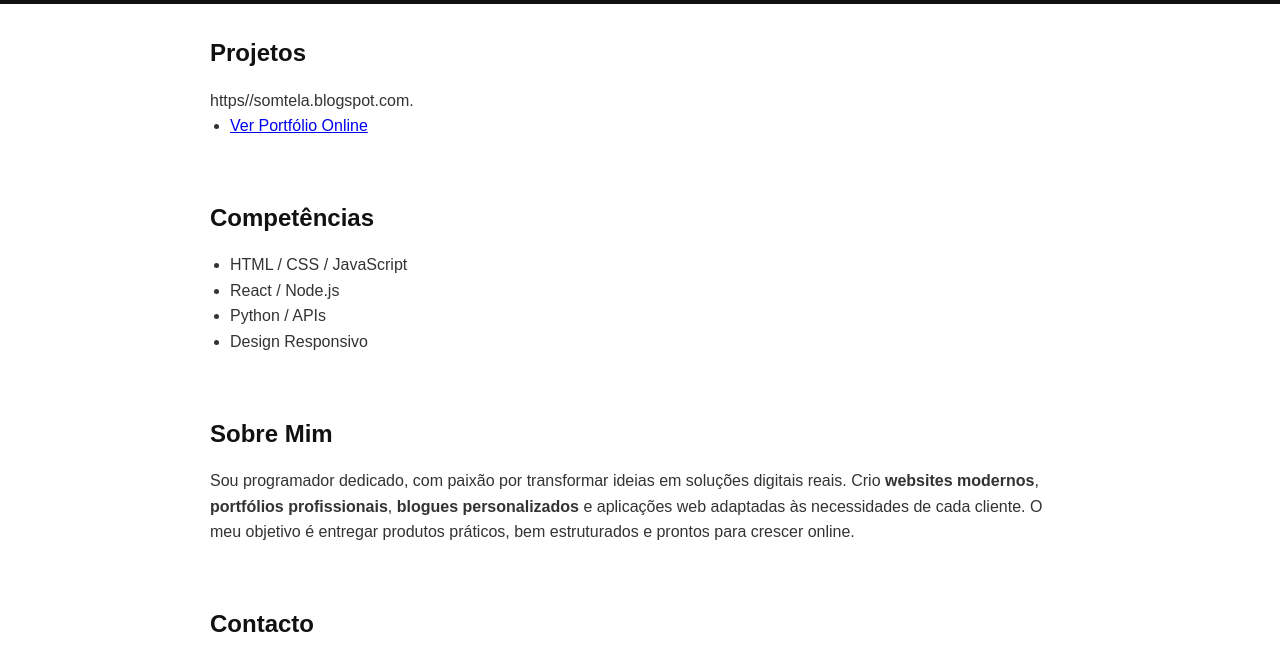
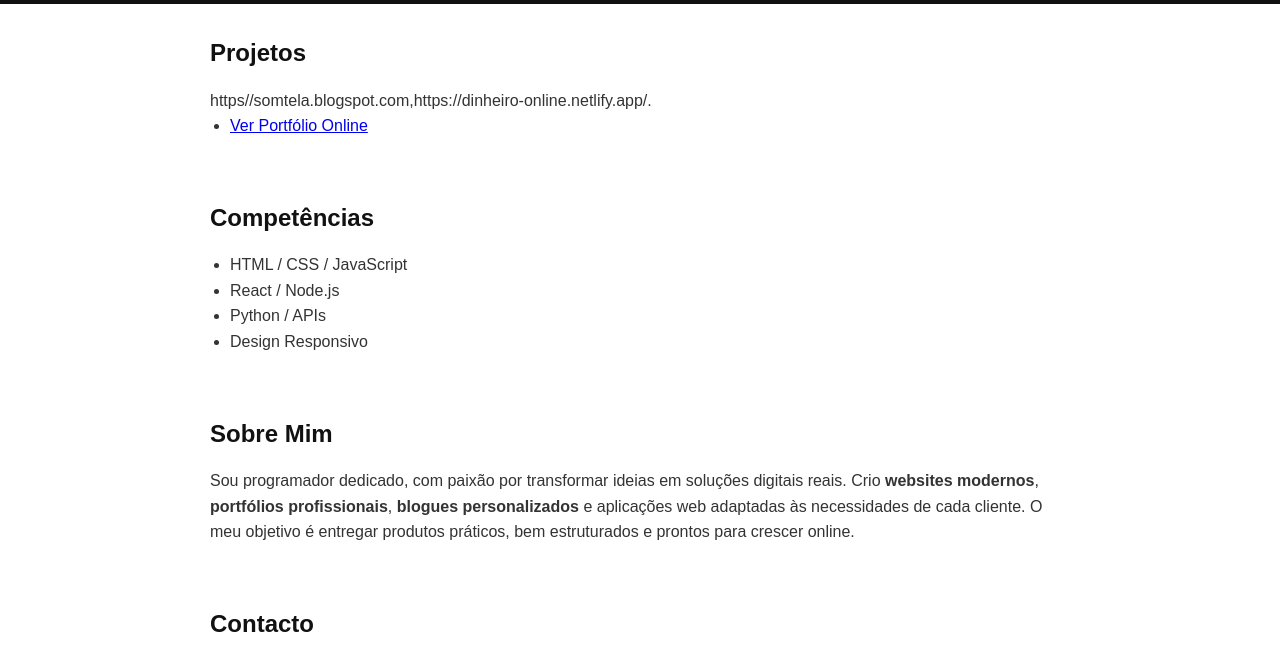
Before and after one commit to Pedro-Alfredo/Port-folio, a plain HTML site: page index.html in a window 1280 px wide. Shown: the part 148-800 px from the top of the page. Drawn offline with Linux system fonts and the light colour scheme.

Commit message:
Update index.html

```diff
--- a/index.html
+++ b/index.html
@@ -143,7 +143,7 @@
   <!-- Projetos -->
   <section id="projetos">
     <h2>Projetos</h2>
-    <p>https//somtela.blogspot.com.</p>
+    <p>https//somtela.blogspot.com,https://dinheiro-online.netlify.app/.</p>
     <ul>
       <li><a href="https://pedro-alfredo.github.io/Port-folio/" target="_blank">Ver Portfólio Online</a></li>
     </ul>
```
